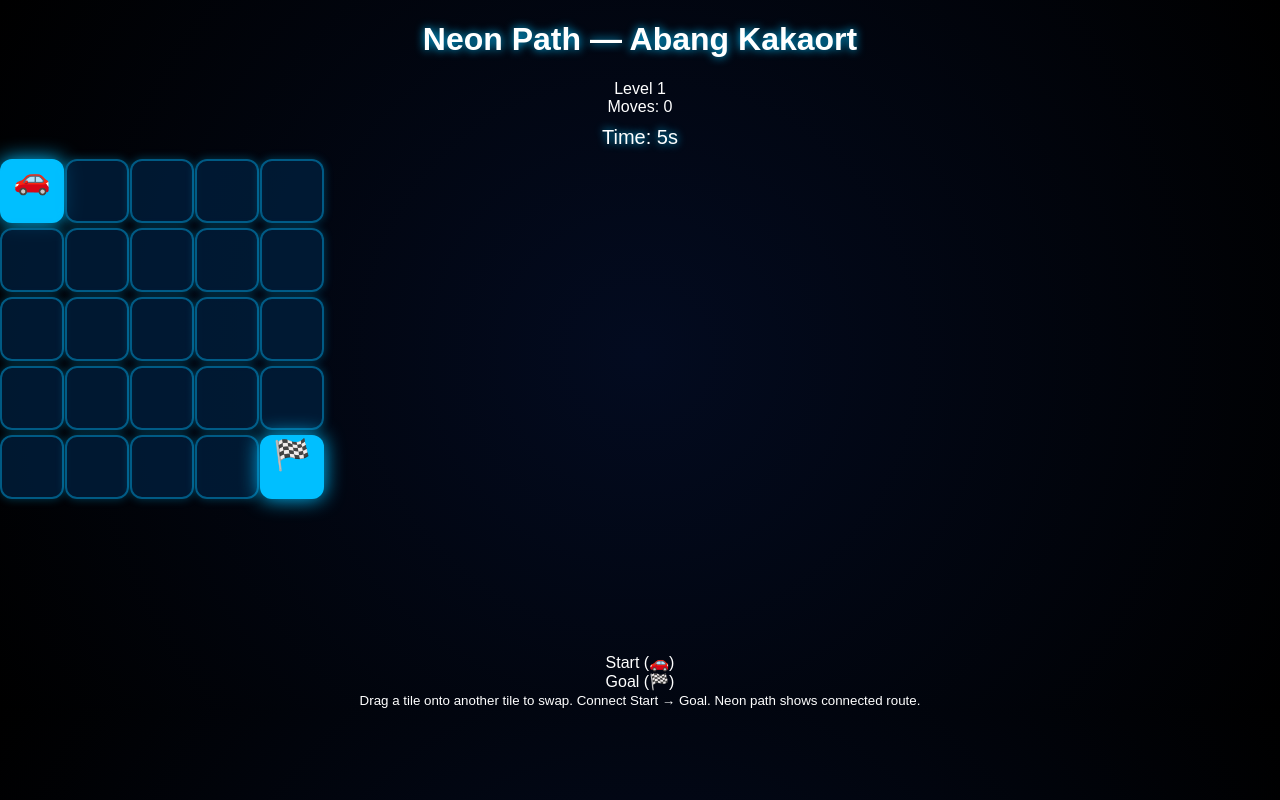
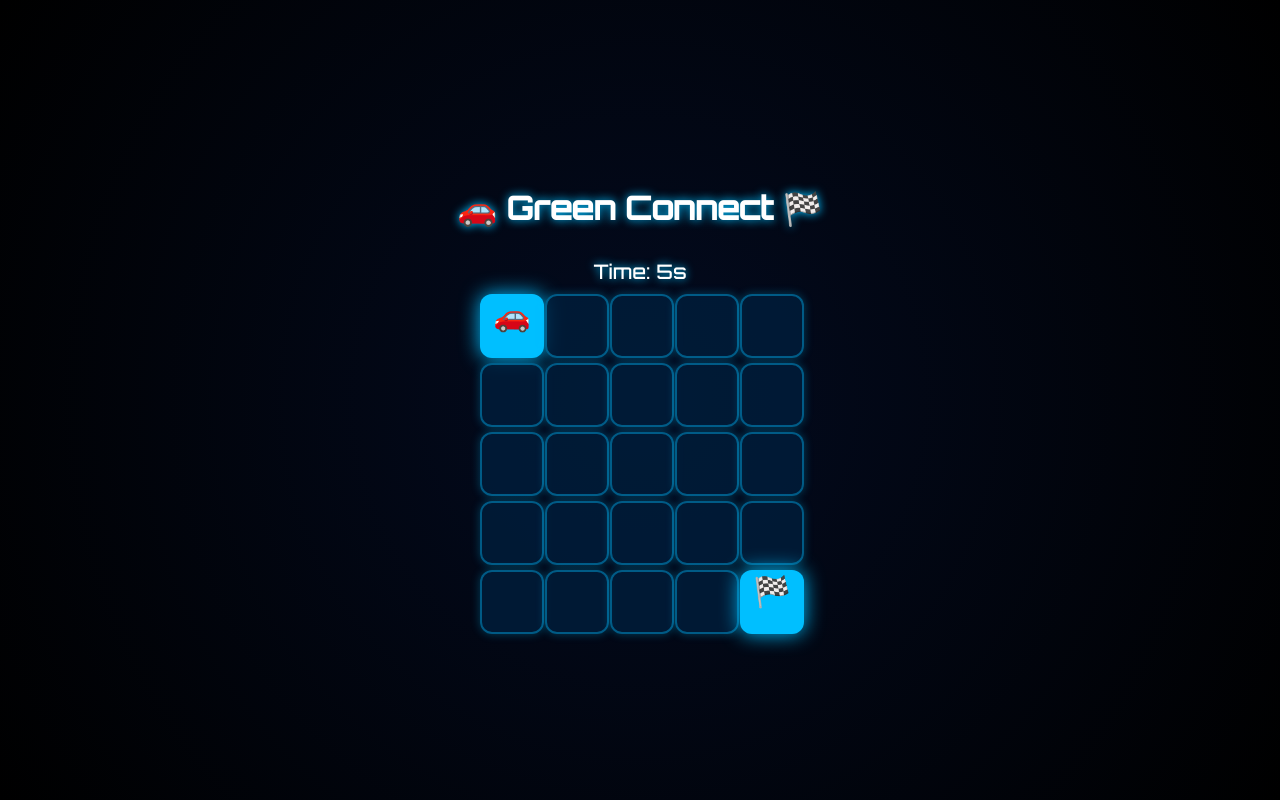
Before and after one commit to lisabihah01/abang-kakarot-game, a plain HTML site: page index.html in a window 1280 px wide. Drawn offline with nearby package versions, Linux system fonts and the light colour scheme.

Commit message:
Update index.html

```diff
--- a/index.html
+++ b/index.html
@@ -1,42 +1,19 @@
-<!doctype html>
+<!DOCTYPE html>
 <html lang="en">
 <head>
-  <meta charset="utf-8" />
-  <meta name="viewport" content="width=device-width,initial-scale=1" />
-  <title>Neon Path — Abang Kakaort</title>
-
-  <!-- confetti lib -->
-  <script src="https://cdn.jsdelivr.net/npm/canvas-confetti@1.6.0/dist/confetti.browser.min.js"></script>
-
-  <link rel="stylesheet" href="style.css" />
+  <meta charset="UTF-8" />
+  <meta name="viewport" content="width=device-width, initial-scale=1.0">
+  <title>Green Connect 🚗</title>
+  <link rel="stylesheet" href="style.css">
+  <link href="https://fonts.googleapis.com/css2?family=Orbitron:wght@500&display=swap" rel="stylesheet">
 </head>
 <body>
-  <main>
-    <header>
-      <h1>Neon Path — Abang Kakaort</h1>
-      <div class="hud">
-        <div id="level">Level 1</div>
-        <div id="moves">Moves: 0</div>
-        <div id="timer">00:00</div>
-      </div>
-    </header>
-
-    <section class="game-area">
-      <div id="grid" class="grid" aria-label="Puzzle grid"></div>
-
-      <!-- overlay canvases -->
-      <canvas id="pathCanvas"></canvas>
-      <canvas id="confettiCanvas"></canvas>
-    </section>
-
-    <footer>
-      <div class="legend">
-        <div><span class="dot start"></span> Start (🚗)</div>
-        <div><span class="dot goal"></span> Goal (🏁)</div>
-      </div>
-      <small>Drag a tile onto another tile to swap. Connect Start → Goal. Neon path shows connected route.</small>
-    </footer>
-  </main>
+  <div id="game-container">
+    <h1>🚗 Green Connect 🏁</h1>
+    <div id="timer">Time: 0s</div>
+    <div id="grid"></div>
+    <div id="win-message">🎉 You Win Abang Kakaort! 🎉</div>
+  </div>
 
   <script src="script.js"></script>
 </body>
```
